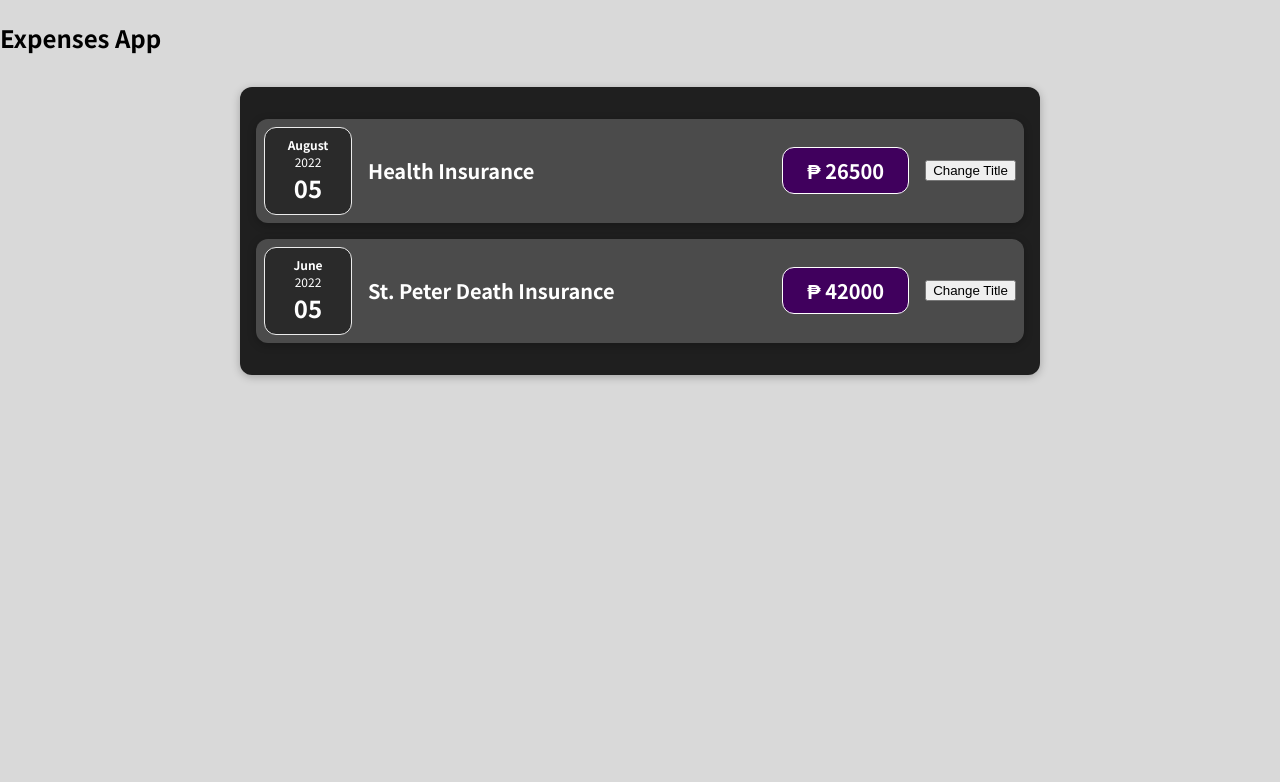
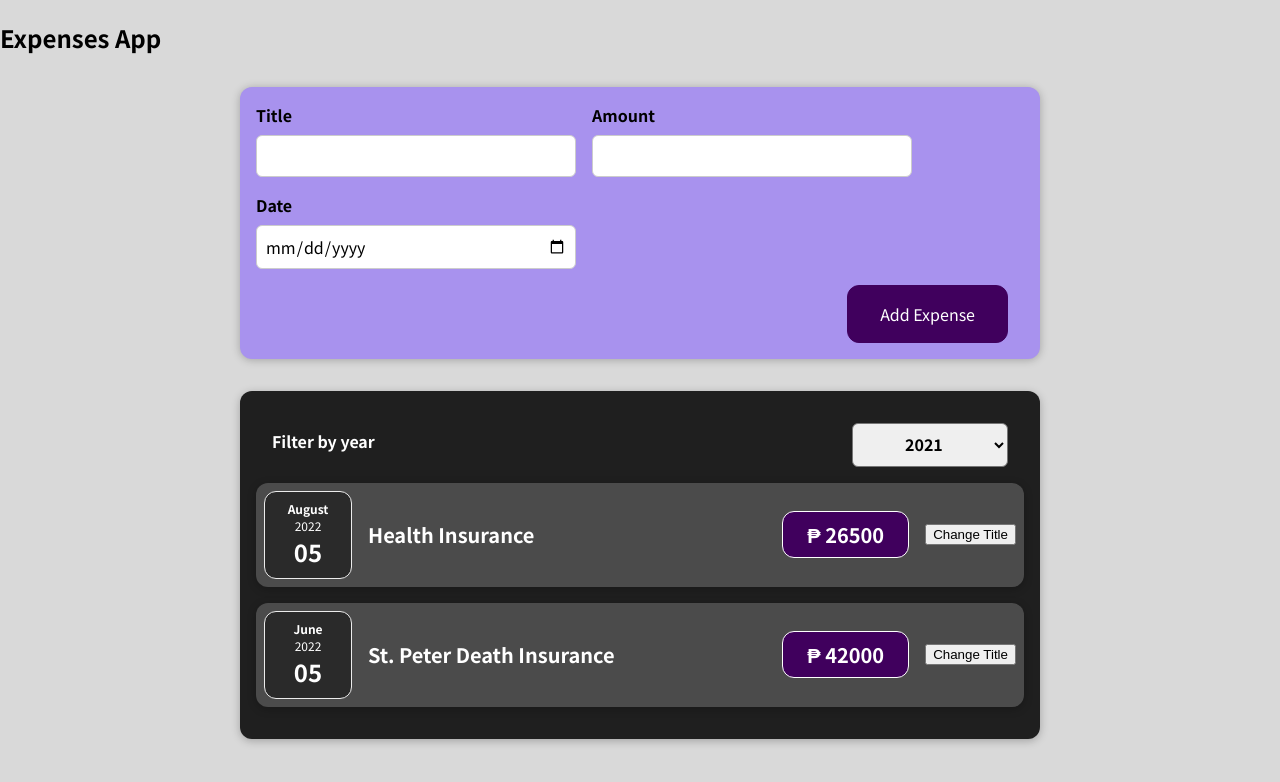
Before and after one commit to jpolfindo/react-complete-guide, a React (Create React App) app: page / in a window 1280 px wide. Shown: the top 782 px of the page. Built offline with nearby package versions, Linux system fonts and the light colour scheme.

Commit message:
initial commit

```diff
--- a/src/App.js
+++ b/src/App.js
@@ -1,4 +1,6 @@
 import Expenses from "./components/Expenses";
+import NewExpense from "./components/NewExpense/NewExpense";
+
 
 const App = () => {
   const expense = [
@@ -16,9 +18,17 @@ const App = () => {
     },
   ];
 
+  const addExpenseHandler = newExpenseData => {
+
+    console.log(newExpenseData);
+
+  }
+
+
   return (
     <div>
       <h2>Expenses App</h2>
+      <NewExpense onAddExpense={addExpenseHandler}/>
       <Expenses expense={expense}/>
     </div>
   );
--- a/src/components/Expenses.js
+++ b/src/components/Expenses.js
@@ -1,10 +1,23 @@
+import React, { useState } from "react";
 import "./Expenses.css";
 import ExpenseItem from "./ExpenseItem";
+import ExpensesFilter from "./ExpensesFilter";
 import Card from "../UI/Card";
 
-const Expenses = props => {
+const Expenses = (props) => {
+  const [selectedYear, setSelectedYear] = useState("2021");
+
+  const yearFilterHandler = (year) => {
+    setSelectedYear(year);
+  };
+
   return (
+    <div>
       <Card className="expenses">
+        <ExpensesFilter
+          selected={selectedYear}
+          onChangeYear={yearFilterHandler}
+        />
         <ExpenseItem
           title={props.expense[0].title}
           amount={props.expense[0].amount}
@@ -16,7 +29,8 @@ const Expenses = props => {
           date={props.expense[1].date}
         />
       </Card>
+    </div>
   );
-}
+};
 
 export default Expenses;
--- /dev/null
+++ b/src/components/ExpensesFilter.css
@@ -0,0 +1,24 @@
+.expenses-filter {
+    color: white;
+    padding: 0 1rem;
+  }
+
+  .expenses-filter__control {
+    display: flex;
+    width: 100%;
+    align-items: center;
+    justify-content: space-between;
+    margin: 1rem 0;
+  }
+
+  .expenses-filter label {
+    font-weight: bold;
+    margin-bottom: 0.5rem;
+  }
+
+  .expenses-filter select {
+    font: inherit;
+    padding: 0.5rem 3rem;
+    font-weight: bold;
+    border-radius: 6px;
+  }
--- /dev/null
+++ b/src/components/ExpensesFilter.js
@@ -0,0 +1,26 @@
+import React from "react";
+
+import "./ExpensesFilter.css";
+
+const ExpensesFilter = (props) => {
+
+  const yearChangeHandler = (event) => {
+    props.onChangeYear(event.target.value);
+  };
+
+  return (
+    <div className="expenses-filter">
+      <div className="expenses-filter__control">
+        <label>Filter by year</label>
+        <select value={props.selected} onChange={yearChangeHandler}>
+          <option value="2022">2022</option>
+          <option value="2021">2021</option>
+          <option value="2020">2020</option>
+          <option value="2019">2019</option>
+        </select>
+      </div>
+    </div>
+  );
+};
+
+export default ExpensesFilter;
--- /dev/null
+++ b/src/components/NewExpense/ExpenseForm.css
@@ -0,0 +1,26 @@
+.new-expense__controls {
+    display: flex;
+    flex-wrap: wrap;
+    gap: 1rem;
+    margin-bottom: 1rem;
+    text-align: left;
+  }
+
+  .new-expense__control label {
+    font-weight: bold;
+    margin-bottom: 0.5rem;
+    display: block;
+  }
+
+  .new-expense__control input {
+    font: inherit;
+    padding: 0.5rem;
+    border-radius: 6px;
+    border: 1px solid #ccc;
+    width: 20rem;
+    max-width: 100%;
+  }
+
+  .new-expense__actions {
+    text-align: right;
+  }
--- /dev/null
+++ b/src/components/NewExpense/ExpenseForm.js
@@ -0,0 +1,109 @@
+import React, { useState } from "react";
+import "./ExpenseForm.css";
+
+const ExpenseForm = (props) => {
+  const [enteredTitle, setEnteredTitle] = useState("");
+  const [enteredAmount, setEnteredAmount] = useState("");
+  const [enteredDate, setEnteredDate] = useState("");
+
+  // const [userInput, setUserInput] = useState({
+  //   enteredTitle: "",
+  //   enteredAmount: "",
+  //   enteredDate: "",
+  // });
+
+  // const titleChangeHandler = (event) => {
+  //   setUserInput((prevState) => {
+  //     return ({
+  //       ...prevState,
+  //       enteredTitle: event.target.value
+  //     });
+  //   });
+  // };
+
+  // const amountChangeHandler = (event) => {
+  //   setUserInput((prevState) => {
+  //     return ({
+  //       ...prevState,
+  //       enteredAmount: event.target.value
+  //     });
+  //   });
+  // };
+
+  // const dateChangeHandler = (event) => {
+  //   setUserInput((prevState) => {
+  //     return ({
+  //       ...prevState,
+  //       enteredDate: event.target.value
+  //     });
+  //   });
+  // };
+
+  const titleChangeHandler = (event) => {
+    setEnteredTitle(event.target.value);
+  };
+
+  const amountChangeHandler = (event) => {
+    setEnteredAmount(event.target.value);
+  };
+
+  const dateChangeHandler = (event) => {
+    setEnteredDate(event.target.value);
+  };
+
+  const submitHandler = (event) => {
+    event.preventDefault();
+
+    const expenseData = {
+      title: enteredTitle,
+      amount: enteredAmount,
+      date: new Date(enteredDate),
+    };
+
+    props.onSaveExpenseData(expenseData);
+
+    setEnteredTitle("");
+    setEnteredAmount("");
+    setEnteredDate("");
+  };
+
+  return (
+    <form onSubmit={submitHandler}>
+      <div className="new-expense__controls">
+        <div className="new-expense__control">
+          <label>Title</label>
+          <input
+            type="text"
+            value={enteredTitle}
+            onChange={titleChangeHandler}
+          />
+        </div>
+        <div className="new-expense__control">
+          <label>Amount</label>
+          <input
+            type="number"
+            min="0.00"
+            step="0.01"
+            value={enteredAmount}
+            onChange={amountChangeHandler}
+          />
+        </div>
+        <div className="new-expense__control">
+          <label>Date</label>
+          <input
+            type="date"
+            min="2022-01-01"
+            max="2026-12-31"
+            value={enteredDate}
+            onChange={dateChangeHandler}
+          />
+        </div>
+      </div>
+      <div className="new-expense__actions">
+        <button type="submit">Add Expense</button>
+      </div>
+    </form>
+  );
+};
+
+export default ExpenseForm;
--- /dev/null
+++ b/src/components/NewExpense/NewExpense.css
@@ -0,0 +1,38 @@
+.new-expense {
+    background-color: #a892ee;
+    padding: 1rem;
+    margin: 2rem auto;
+    width: 50rem;
+    max-width: 95%;
+    border-radius: 12px;
+    text-align: center;
+    box-shadow: 0 1px 8px rgba(0, 0, 0, 0.25);
+  }
+
+  .new-expense button {
+    font: inherit;
+    cursor: pointer;
+    padding: 1rem 2rem;
+    border: 1px solid #40005d;
+    background-color: #40005d;
+    color: white;
+    border-radius: 12px;
+    margin-right: 1rem;
+  }
+
+  .new-expense button:hover,
+  .new-expense button:active {
+    background-color: #510674;
+    border-color: #510674;
+  }
+
+  .new-expense button.alternative {
+    color: #220131;
+    border-color: transparent;
+    background-color: transparent;
+  }
+
+  .new-expense button.alternative:hover,
+  .new-expense button.alternative:active {
+    background-color: #ddb3f8;
+  }
--- /dev/null
+++ b/src/components/NewExpense/NewExpense.js
@@ -0,0 +1,23 @@
+import React from "react";
+
+import ExpenseForm from "./ExpenseForm";
+import "./NewExpense.css";
+
+const NewExpense = (props) => {
+  const saveExpenseDataHandler = (enteredExpenseData) => {
+    const expenseData = {
+      ...enteredExpenseData,
+      id: Math.random().toString(),
+    };
+
+    props.onAddExpense(expenseData);
+  };
+
+  return (
+    <div className="new-expense">
+      <ExpenseForm onSaveExpenseData={saveExpenseDataHandler} />
+    </div>
+  );
+};
+
+export default NewExpense;
```
Lines whose indentation alone changed are shown as unchanged.
